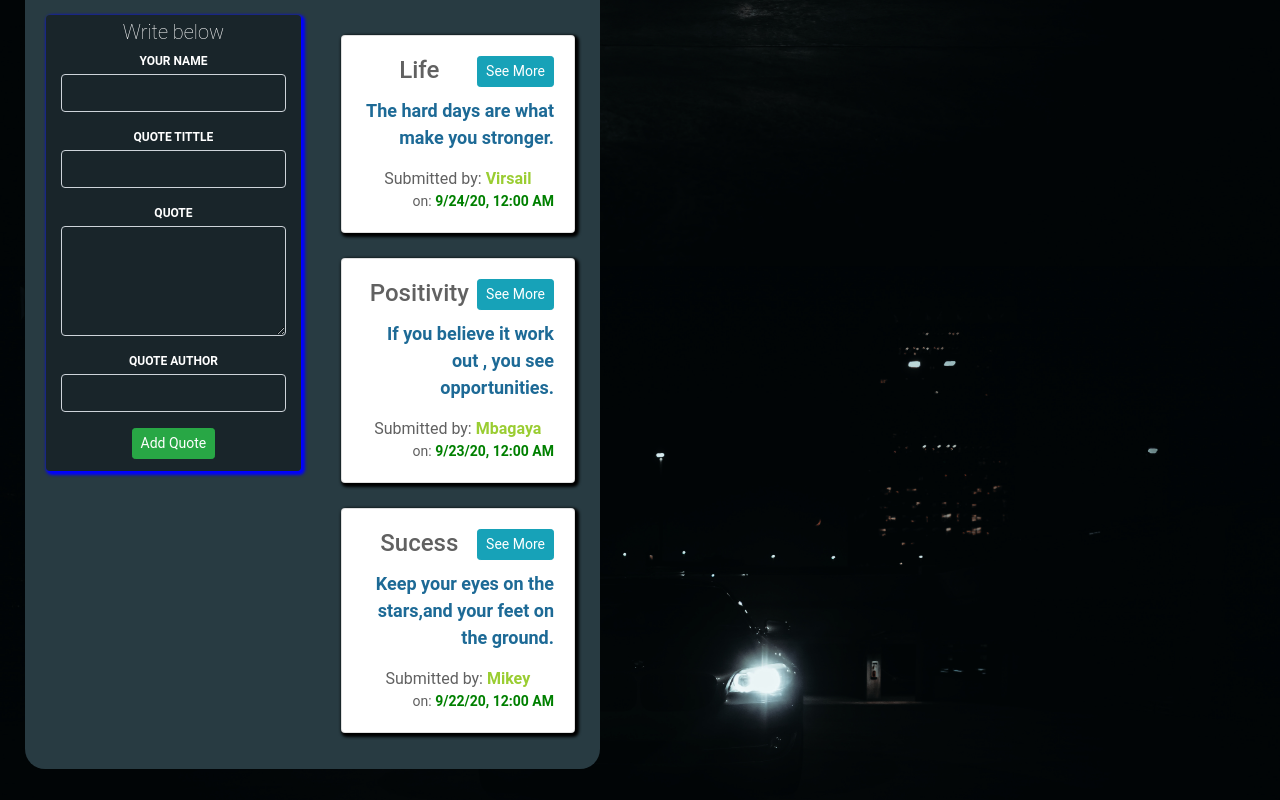
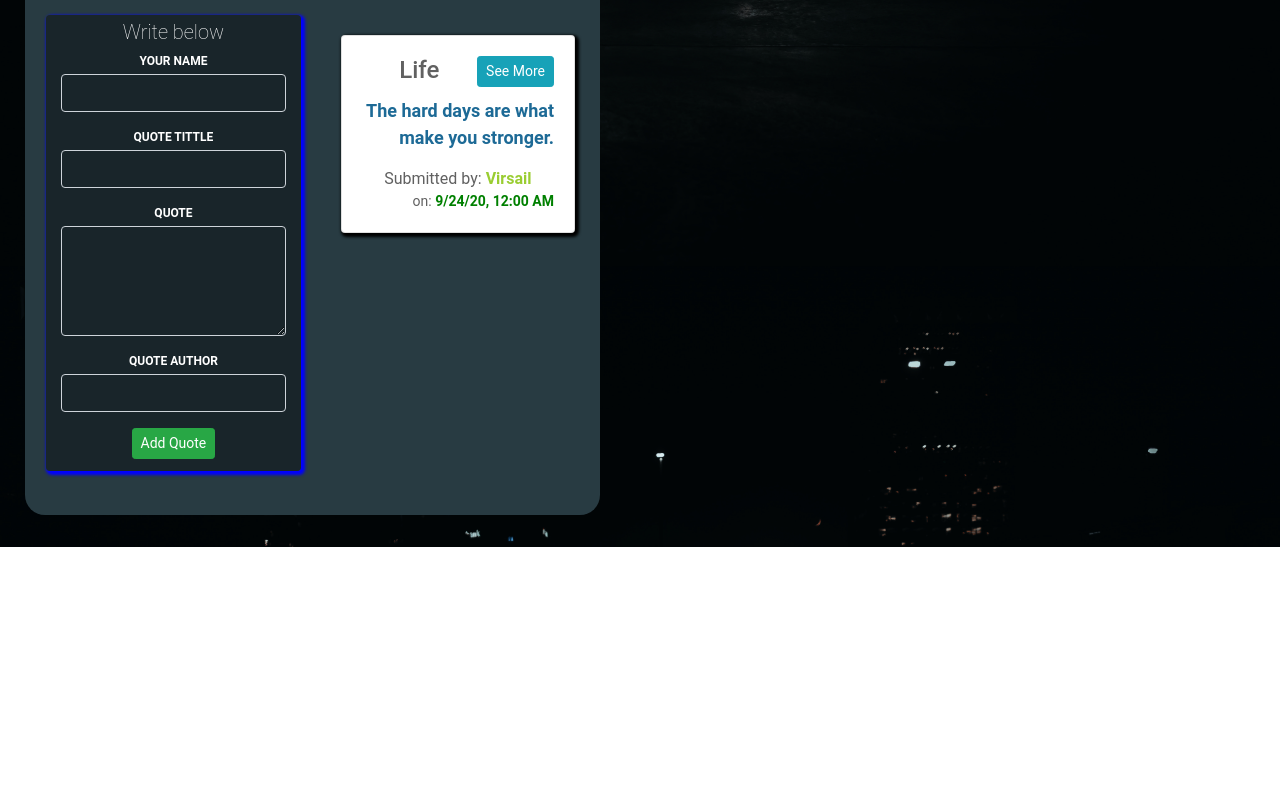
Before and after one commit to Virsail/My-Angular, an Angular app in the folder Esma/Kwots/: page / in a window 1280 px wide. Shown: the part 1440-2240 px from the top of the page. After the commit the page ends 1987 px from the top, so only its background shows below. Built offline with nearby package versions, Linux system fonts and the light colour scheme; what @sweetalert2/ngx-sweetalert2 would draw is missing.

Commit message:
add the changes made

```diff
--- a/Esma/Kwots/src/app/quote/quote.component.ts
+++ b/Esma/Kwots/src/app/quote/quote.component.ts
@@ -11,8 +11,7 @@ export class QuoteComponent implements OnInit {
   title = 'welcome to Esma quotes';
   quotes:Quote[] = [
     new Quote (1,'Virsail','Life','The hard days are what make you stronger.','Albert Einstein', new Date(2020,8,24),0,0),
-    new Quote (2,'Mbagaya','Positivity','If you believe it work out , you see opportunities.','Max Frisch',new Date(2020,8,23),0,0),
-    new Quote (3,'Mikey','Sucess','Keep your eyes on the stars,and your feet on the ground.','Libby Larsen',new Date(2020,8,22),0,0),
+
   ];
   get sortQuotes() {
     return this.quotes.sort((a, b) => {
```
